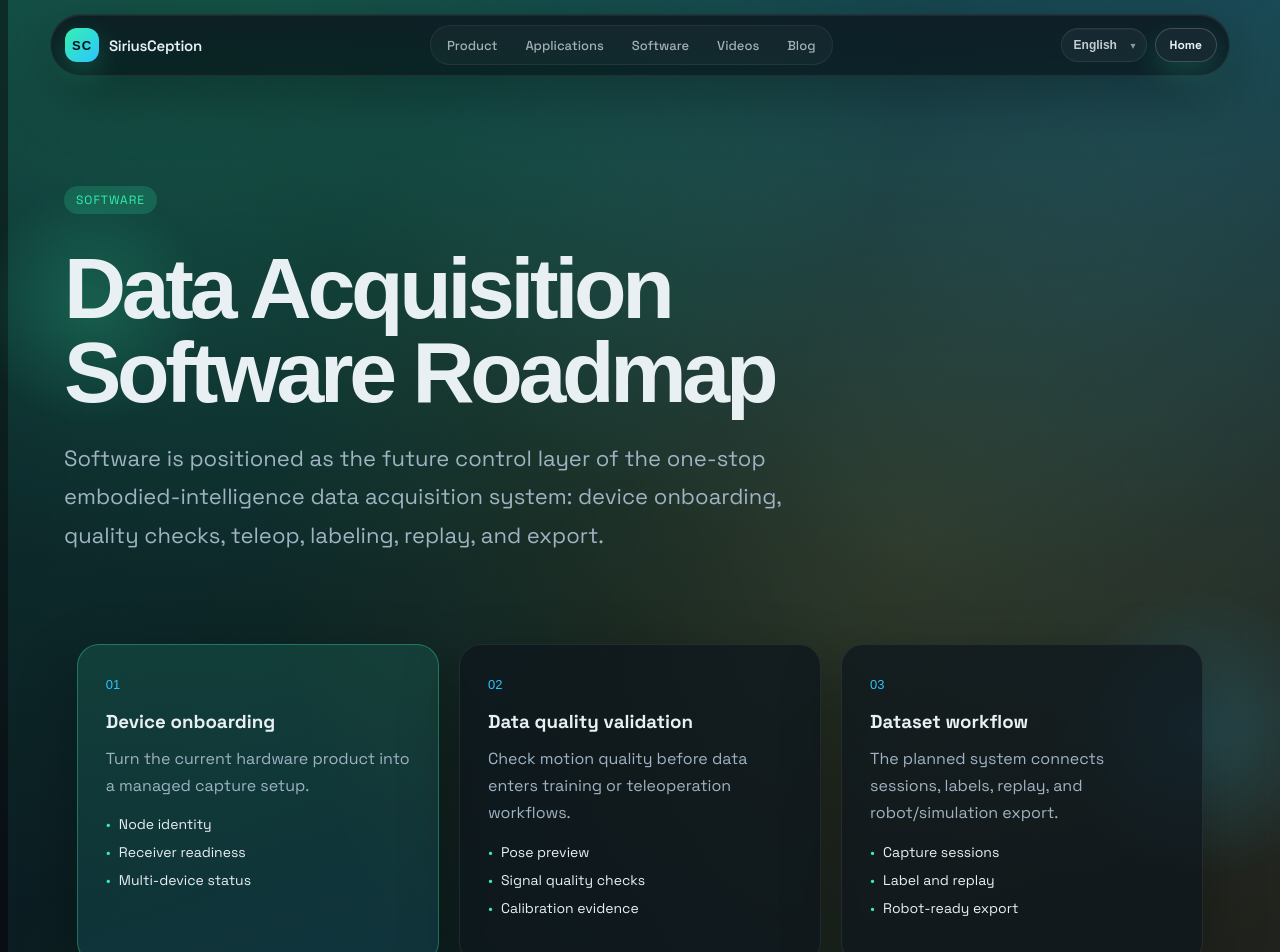
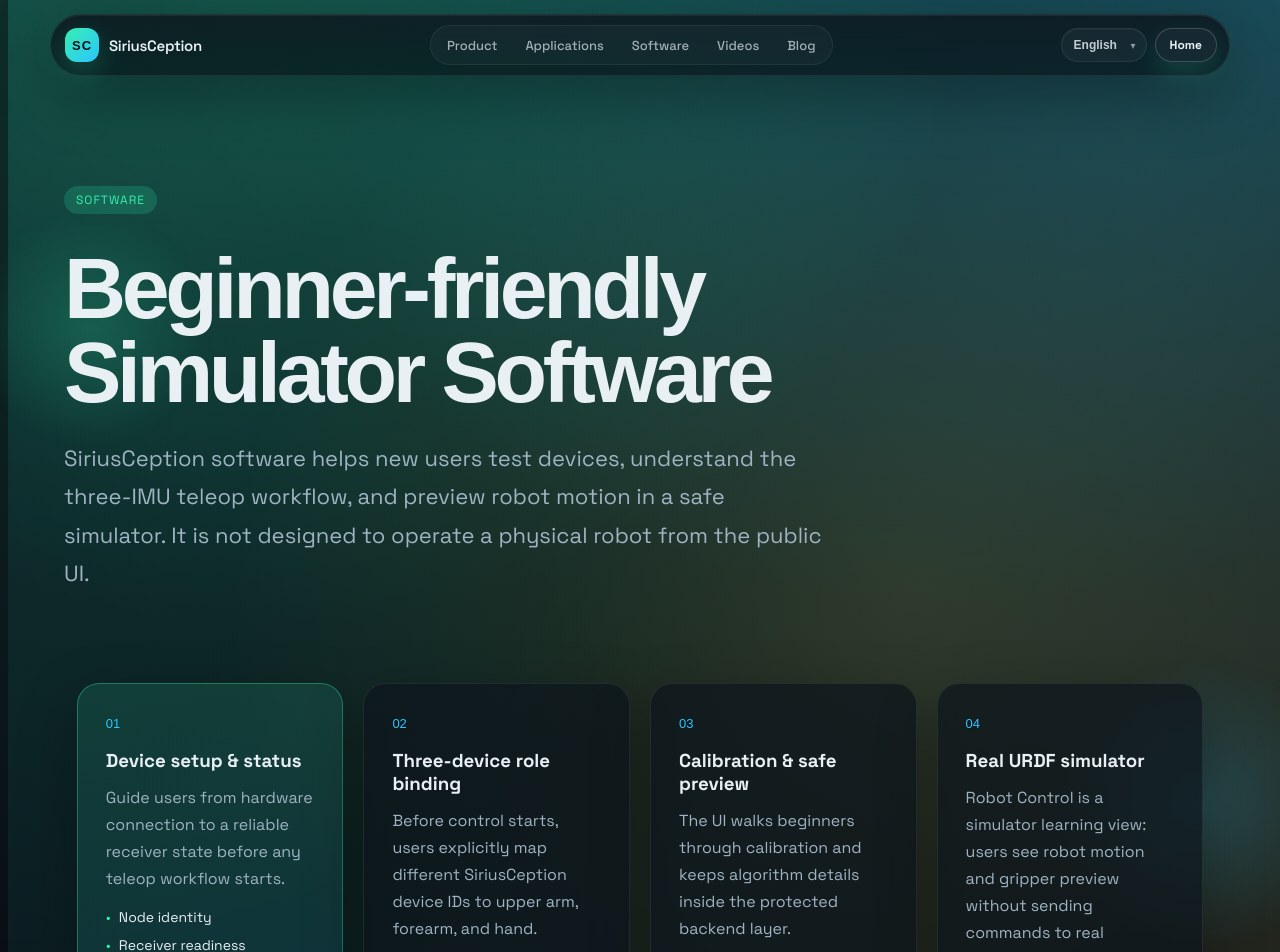
Before and after one commit to Knightsll/SiriusCeption-Web, a Next.js app: page /software in a window 1280 px wide. Shown: the top 952 px of the page. Built offline with nearby package versions, Linux system fonts and the light colour scheme; a web font is replaced by a local one.

Commit message:
Update software page for novice simulator workflow

```diff
--- a/app/page.tsx
+++ b/app/page.tsx
@@ -344,7 +344,7 @@
           <a className="hub-card" href="/software">
             <span className="step-index">03</span>
             <h3>{locale === "en" ? "Software" : "软件"}</h3>
-            <p>{locale === "en" ? "Future acquisition workflow: onboarding, validation, teleop, labeling, replay, and export." : "未来采集流程：接入、质检、遥操作、标注、回放和导出。"}</p>
+            <p>{locale === "en" ? "Beginner testing flow: device setup, three-device binding, calibration, and simulator preview." : "新手测试流程：设备接入、三设备绑定、标定和 simulator 预览。"}</p>
           </a>
           <a className="hub-card" href="/videos">
             <span className="step-index">04</span>
--- a/app/software/page.tsx
+++ b/app/software/page.tsx
@@ -4,16 +4,64 @@
 import { useLocale, type Locale } from "../useLocale";
 
 const copy = {
-  en: { back: "Home", badge: 'Software', title: 'Data Acquisition Software Roadmap', lead: 'Software is positioned as the future control layer of the one-stop embodied-intelligence data acquisition system: device onboarding, quality checks, teleop, labeling, replay, and export.', cards: [
-      { title: 'Device onboarding', body: 'Turn the current hardware product into a managed capture setup.', points: ['Node identity', 'Receiver readiness', 'Multi-device status'] },
-      { title: 'Data quality validation', body: 'Check motion quality before data enters training or teleoperation workflows.', points: ['Pose preview', 'Signal quality checks', 'Calibration evidence'] },
-      { title: 'Dataset workflow', body: 'The planned system connects sessions, labels, replay, and robot/simulation export.', points: ['Capture sessions', 'Label and replay', 'Robot-ready export'] }
-    ] },
-  zh: { back: "首页", badge: '软件', title: '数据采集软件路线', lead: '软件会成为一站式具身智能数据采集系统的控制层：设备接入、质量检查、遥操作、标注、回放和导出。', cards: [
-      { title: '设备接入', body: '把当前硬件产品变成可管理的采集配置。', points: ['节点身份', '接收端就绪', '多设备状态'] },
-      { title: '数据质量验证', body: '在数据进入训练或遥操作流程前检查动作质量。', points: ['姿态预览', '信号质量检查', '标定证据'] },
-      { title: '数据集流程', body: '规划中的系统会串联采集会话、标签、回放和机器人/仿真导出。', points: ['采集会话', '标注与回放', '机器人可用数据导出'] }
-    ] }
+  en: {
+    back: "Home",
+    badge: "Software",
+    title: "Beginner-friendly Simulator Software",
+    lead:
+      "SiriusCeption software helps new users test devices, understand the three-IMU teleop workflow, and preview robot motion in a safe simulator. It is not designed to operate a physical robot from the public UI.",
+    cards: [
+      {
+        title: "Device setup & status",
+        body: "Guide users from hardware connection to a reliable receiver state before any teleop workflow starts.",
+        points: ["Node identity", "Receiver readiness", "Online / stale status"]
+      },
+      {
+        title: "Three-device role binding",
+        body: "Before control starts, users explicitly map different SiriusCeption device IDs to upper arm, forearm, and hand.",
+        points: ["Upper arm ID", "Forearm ID", "Hand ID", "Duplicate-ID protection"]
+      },
+      {
+        title: "Calibration & safe preview",
+        body: "The UI walks beginners through calibration and keeps algorithm details inside the protected backend layer.",
+        points: ["Guided calibration", "Backend-only teleop logic", "Graceful error recovery"]
+      },
+      {
+        title: "Real URDF simulator",
+        body: "Robot Control is a simulator learning view: users see robot motion and gripper preview without sending commands to real hardware.",
+        points: ["URDF model preview", "Joint-limit feedback", "Simulator-only operation"]
+      }
+    ]
+  },
+  zh: {
+    back: "首页",
+    badge: "软件",
+    title: "面向新手的 Simulator 软件",
+    lead:
+      "SiriusCeption 软件用于帮助新手测试设备、理解三 IMU 遥操作流程，并在安全的 simulator 中预览机器人动作。公开 UI 不用于真实控制机械臂。",
+    cards: [
+      {
+        title: "设备接入与状态",
+        body: "先引导用户完成硬件连接与接收端状态确认，再进入任何遥操作流程。",
+        points: ["节点身份", "接收端就绪", "在线 / stale 状态"]
+      },
+      {
+        title: "三设备角色绑定",
+        body: "启动控制前，用户必须把不同的 SiriusCeption 设备 ID 明确绑定到上臂、前臂和手部。",
+        points: ["上臂 ID", "前臂 ID", "手部 ID", "重复 ID 防护"]
+      },
+      {
+        title: "标定与安全预览",
+        body: "UI 引导新手完成标定，同时把末端计算与 gripper 等核心逻辑保留在受保护的后端层。",
+        points: ["引导式标定", "后端封装遥操作逻辑", "异常不中断全局"]
+      },
+      {
+        title: "Real URDF Simulator",
+        body: "Robot Control 是 simulator 学习视图：用户可以看到机器人动作和 gripper preview，但不会向真实硬件发送控制命令。",
+        points: ["URDF 模型预览", "关节限位反馈", "仅 simulator 操作"]
+      }
+    ]
+  }
 } as const;
 
 export default function SplitPage() {
```
